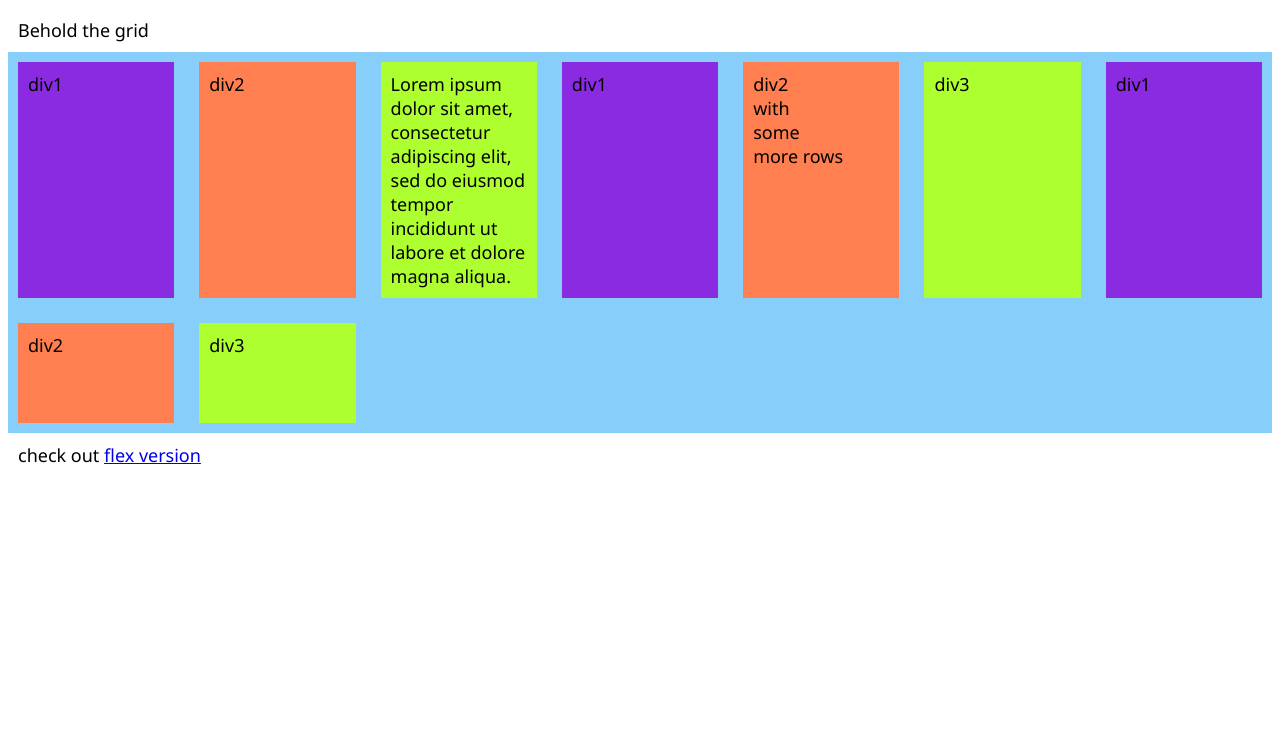
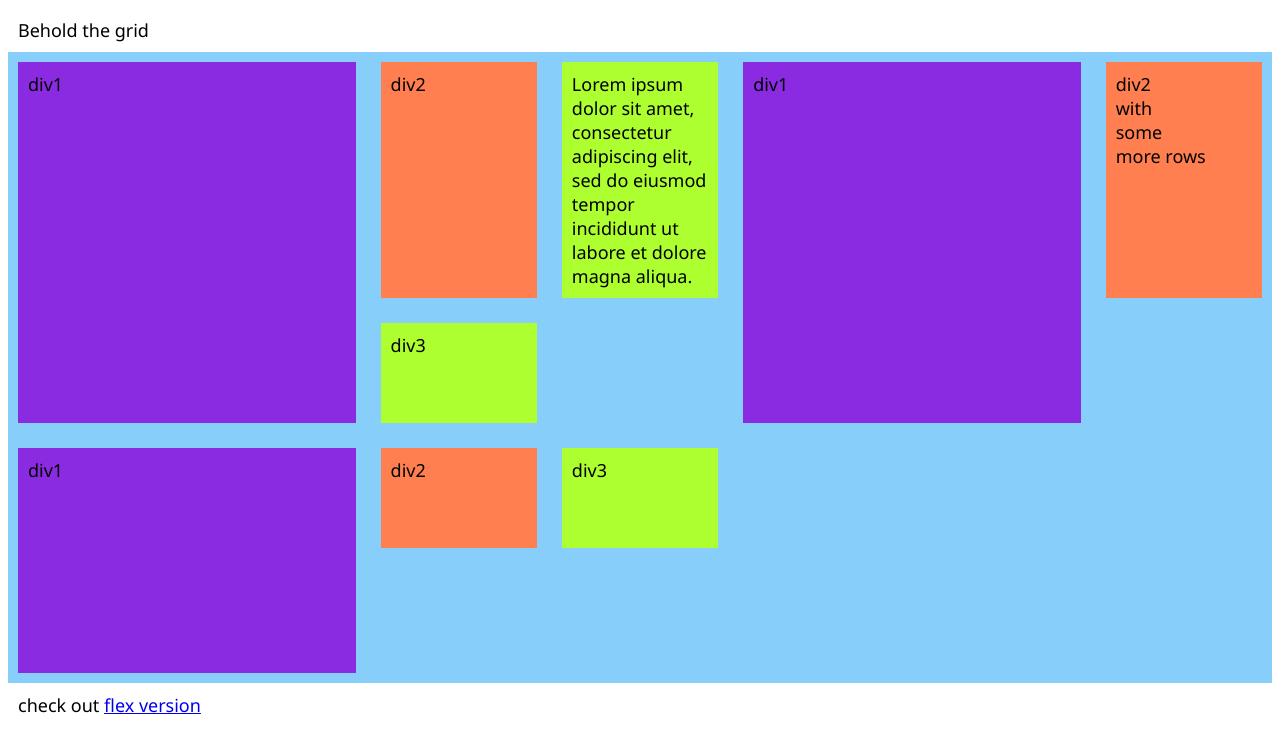
Before and after one commit to reflectiondm/grid-layout-examples, a website: page index.html in a window 1280 px wide. Drawn offline with Linux system fonts and the light colour scheme.

Commit message:
autoplacement with row/column spans

```diff
--- a/css/styles.css
+++ b/css/styles.css
@@ -19,6 +19,7 @@ div {
 
 .div1 {
     background-color: blueviolet;
+    grid-area: span 2 / span 2;
 }
 
 .div2 {
```
